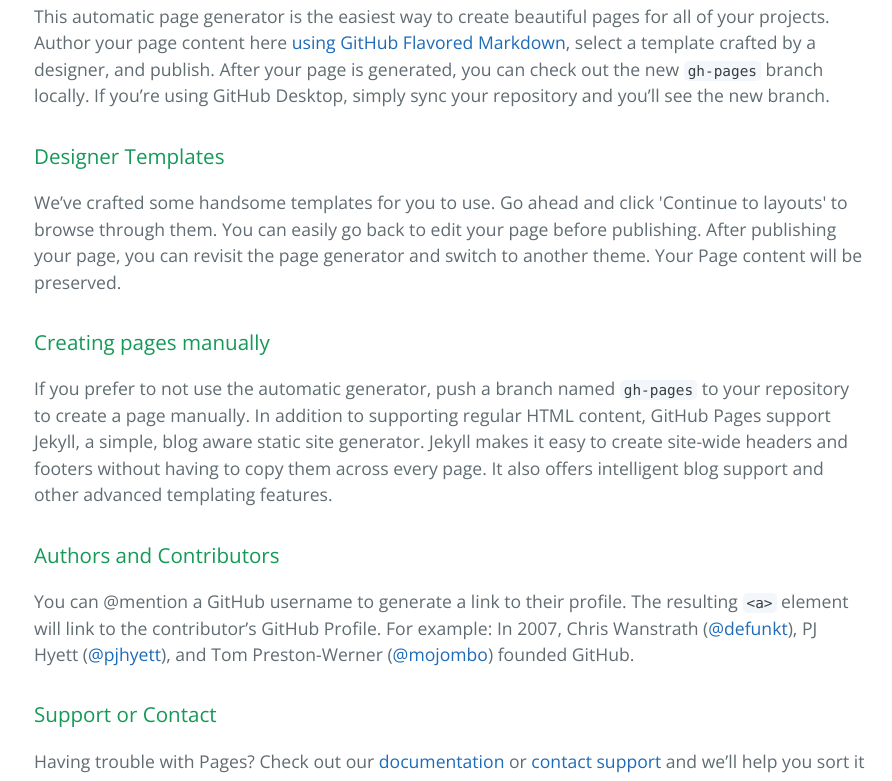
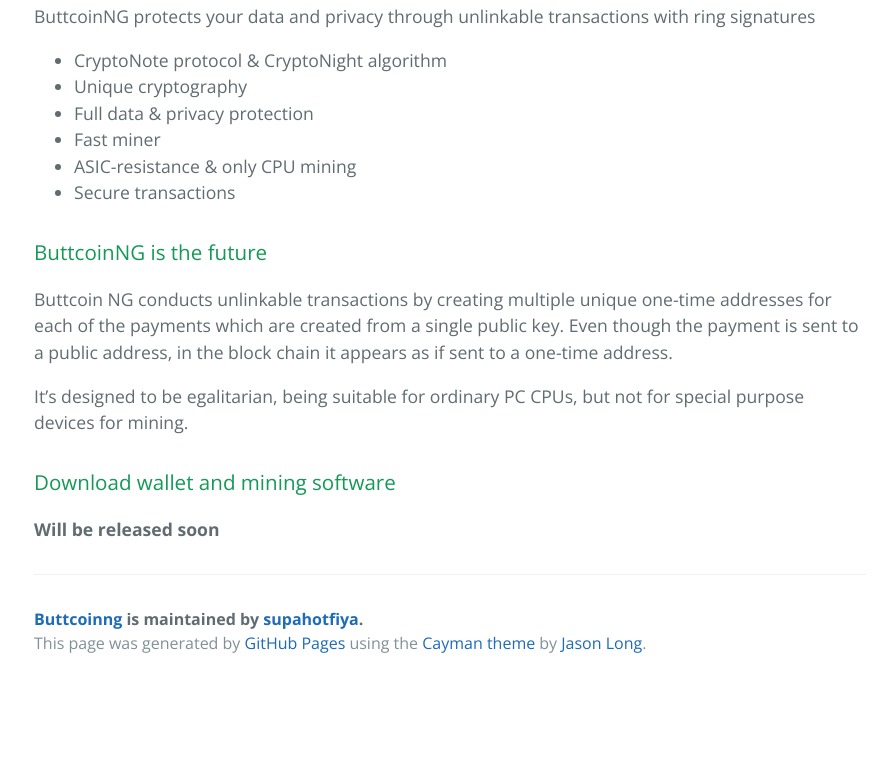
Before and after one commit to supahotfiya/buttcoinNG, a plain HTML site: page index.html in a window 1280 px wide. Shown: the part 460-1241 px from the top of the page, without its empty margins (190-1082 px from the left). After the commit the page ends 1147 px from the top, so only its background shows below. Drawn offline with nearby package versions, Linux system fonts and the light colour scheme.

```diff
--- a/index.html
+++ b/index.html
@@ -12,7 +12,7 @@
   <body>
     <section class="page-header">
       <h1 class="project-name">Buttcoinng</h1>
-      <h2 class="project-tagline">Next generation Buttcoin crypto currency </h2>
+      <h2 class="project-tagline">Next generation Buttcoin Currency </h2>
       <a href="https://github.com/supahotfiya/buttcoinNG" class="btn">View on GitHub</a>
       <a href="https://github.com/supahotfiya/buttcoinNG/zipball/master" class="btn">Download .zip</a>
       <a href="https://github.com/supahotfiya/buttcoinNG/tarball/master" class="btn">Download .tar.gz</a>
@@ -20,29 +20,35 @@
 
     <section class="main-content">
       <h3>
-<a id="welcome-to-github-pages" class="anchor" href="#welcome-to-github-pages" aria-hidden="true"><span aria-hidden="true" class="octicon octicon-link"></span></a>Welcome to GitHub Pages.</h3>
+<a id="buttcoinng" class="anchor" href="#buttcoinng" aria-hidden="true"><span aria-hidden="true" class="octicon octicon-link"></span></a>ButtcoinNG</h3>
 
-<p>This automatic page generator is the easiest way to create beautiful pages for all of your projects. Author your page content here <a href="https://guides.github.com/features/mastering-markdown/">using GitHub Flavored Markdown</a>, select a template crafted by a designer, and publish. After your page is generated, you can check out the new <code>gh-pages</code> branch locally. If you’re using GitHub Desktop, simply sync your repository and you’ll see the new branch.</p>
+<p>ButtcoinNG protects your data and privacy through unlinkable transactions with ring signatures</p>
+
+<ul>
+<li>CryptoNote protocol &amp; CryptoNight algorithm </li>
+<li>Unique cryptography </li>
+<li>Full data &amp; privacy protection </li>
+<li>Fast miner </li>
+<li>ASIC-resistance &amp; only CPU mining</li>
+<li>Secure transactions </li>
+</ul>
 
 <h3>
-<a id="designer-templates" class="anchor" href="#designer-templates" aria-hidden="true"><span aria-hidden="true" class="octicon octicon-link"></span></a>Designer Templates</h3>
+<a id="buttcoinng-is-the-future" class="anchor" href="#buttcoinng-is-the-future" aria-hidden="true"><span aria-hidden="true" class="octicon octicon-link"></span></a>ButtcoinNG is the future</h3>
 
-<p>We’ve crafted some handsome templates for you to use. Go ahead and click 'Continue to layouts' to browse through them. You can easily go back to edit your page before publishing. After publishing your page, you can revisit the page generator and switch to another theme. Your Page content will be preserved.</p>
+<p>Buttcoin NG conducts unlinkable transactions by creating
+multiple unique one-time addresses for each of the payments
+which are created from a single public key. Even though the
+payment is sent to a public address, in the block chain it appears
+as if sent to a one-time address. </p>
+
+<p>It’s designed to be egalitarian, being suitable for ordinary PC
+CPUs, but not for special purpose devices for mining. </p>
 
 <h3>
-<a id="creating-pages-manually" class="anchor" href="#creating-pages-manually" aria-hidden="true"><span aria-hidden="true" class="octicon octicon-link"></span></a>Creating pages manually</h3>
+<a id="download-wallet-and-mining-software" class="anchor" href="#download-wallet-and-mining-software" aria-hidden="true"><span aria-hidden="true" class="octicon octicon-link"></span></a>Download wallet and mining software</h3>
 
-<p>If you prefer to not use the automatic generator, push a branch named <code>gh-pages</code> to your repository to create a page manually. In addition to supporting regular HTML content, GitHub Pages support Jekyll, a simple, blog aware static site generator. Jekyll makes it easy to create site-wide headers and footers without having to copy them across every page. It also offers intelligent blog support and other advanced templating features.</p>
-
-<h3>
-<a id="authors-and-contributors" class="anchor" href="#authors-and-contributors" aria-hidden="true"><span aria-hidden="true" class="octicon octicon-link"></span></a>Authors and Contributors</h3>
-
-<p>You can @mention a GitHub username to generate a link to their profile. The resulting <code>&lt;a&gt;</code> element will link to the contributor’s GitHub Profile. For example: In 2007, Chris Wanstrath (<a href="https://github.com/defunkt" class="user-mention">@defunkt</a>), PJ Hyett (<a href="https://github.com/pjhyett" class="user-mention">@pjhyett</a>), and Tom Preston-Werner (<a href="https://github.com/mojombo" class="user-mention">@mojombo</a>) founded GitHub.</p>
-
-<h3>
-<a id="support-or-contact" class="anchor" href="#support-or-contact" aria-hidden="true"><span aria-hidden="true" class="octicon octicon-link"></span></a>Support or Contact</h3>
-
-<p>Having trouble with Pages? Check out our <a href="https://help.github.com/pages">documentation</a> or <a href="https://github.com/contact">contact support</a> and we’ll help you sort it out.</p>
+<p><strong>Will be released soon</strong></p>
 
       <footer class="site-footer">
         <span class="site-footer-owner"><a href="https://github.com/supahotfiya/buttcoinNG">Buttcoinng</a> is maintained by <a href="https://github.com/supahotfiya">supahotfiya</a>.</span>
```
Also changed, not shown: params.json (+2 -2 lines).
